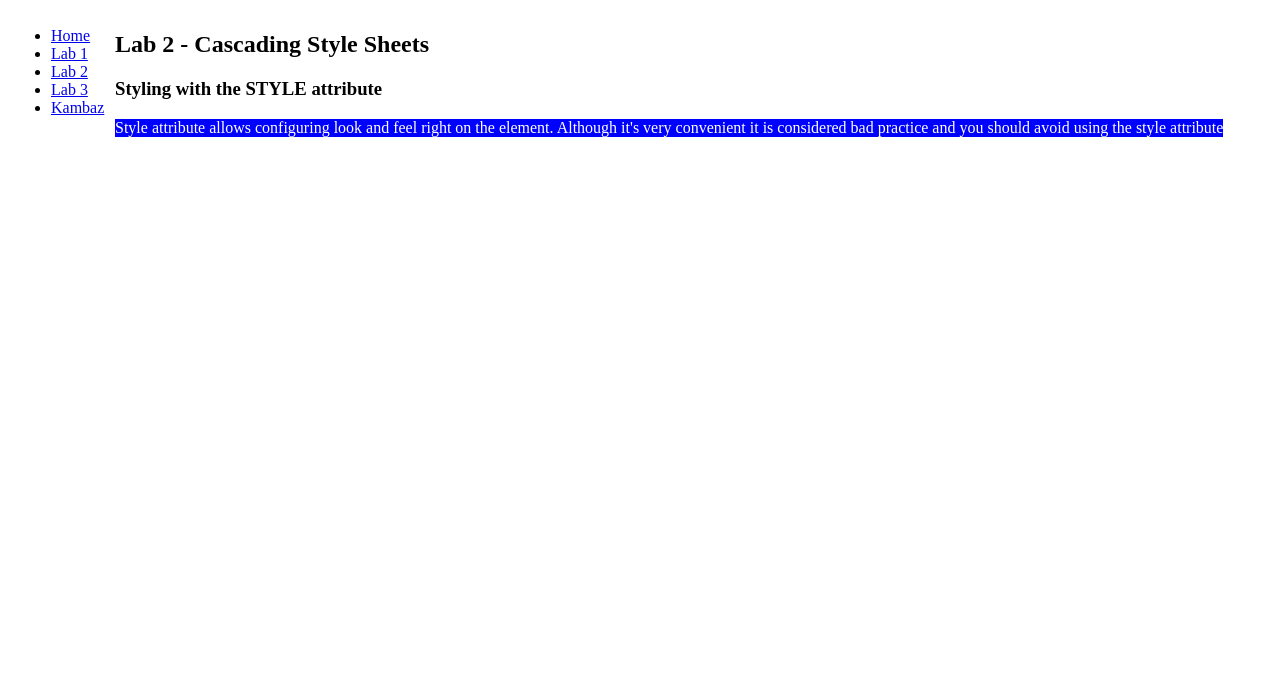
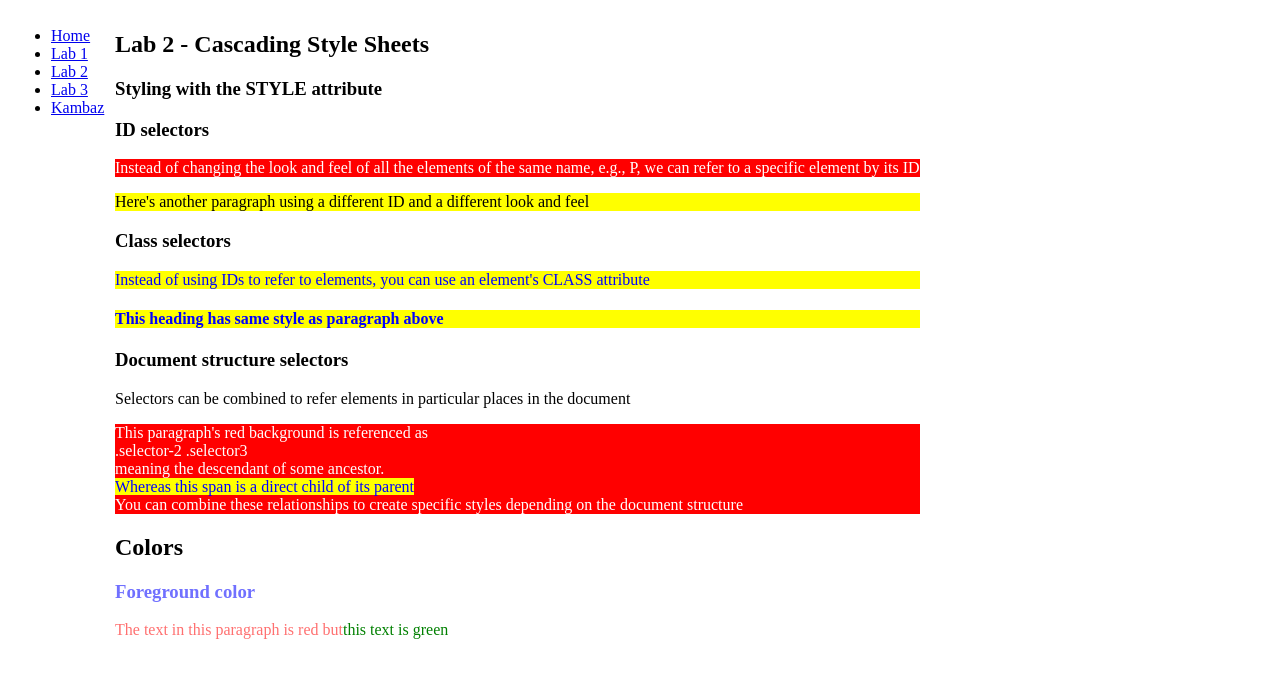
Before and after one commit to LuckyRandomness/kambaz-next-js, a Next.js app: page /labs/lab2 in a window 1280 px wide. Shown: the top 678 px of the page. Built offline with nearby package versions, Linux system fonts and the light colour scheme.

Commit message:
stopping to update computer

```diff
--- /dev/null
+++ b/app/labs/lab2/BackgroundColors.tsx
@@ -0,0 +1,12 @@
+export default function BackgroundColors() {
+    return(
+        <div id="wd-css-background-colors">
+            <h3 className="wd-bg-color-blue wd-fg-color-white">Background color</h3>
+            <p className="wd-bg-color-red wd-fg-color-black">
+                This background of this paragraph is red but
+                <span className="wd-bg-color-green wd-fg-color-white">
+                the background of this text is green and the foreground white
+                </span>
+            </p>
+        </div>
+    );}
--- /dev/null
+++ b/app/labs/lab2/ForegroundColors.tsx
@@ -0,0 +1,10 @@
+export default function ForegroundColors() {
+    return(<div id="wd-css-colors">
+    <h2>Colors</h2>
+    <h3 className="wd-fg-color-blue">Foreground color</h3>
+    <p className="wd-fg-color-red">
+        The text in this paragraph is red but
+        <span className="wd-fg-color-green">this text is green</span>
+    </p>
+    </div>
+    );}
--- /dev/null
+++ b/app/labs/lab2/index.css
@@ -0,0 +1,40 @@
+p#wd-id-selector-1 {
+    background-color: red;
+    color: white;
+}
+p#wd-id-selector-2 {
+    background-color: yellow;
+    color: black;
+}
+
+.wd-class-selector {
+ background-color: yellow;
+ color: blue;
+}
+
+.wd-selector-1 .wd-selector-3 {
+    background-color: red;
+    color: white;
+}
+
+.wd-selector-2 > .wd-selector-3 > .wd-selector-4 {
+    background-color: yellow;
+    color: blue;
+}
+
+.wd-fg-color-black { color: black; }
+.wd-fg-color-white { color: white; }
+.wd-fg-color-blue { color: #7070ff; }
+.wd-fg-color-red { color: #ff7070; }
+.wd-fg-color-green { color: green; }
+
+.wd-bg-color-yellow {
+   background-color: #ffff07; }
+.wd-bg-color-blue {
+   background-color: #7070ff; }
+.wd-bg-color-red {
+   background-color: #ff7070; }
+.wd-bg-color-green {
+   background-color: green; }
+.wd-bg-color-gray {
+   background-color: lightgray; }
--- a/app/labs/lab2/page.tsx
+++ b/app/labs/lab2/page.tsx
@@ -1,10 +1,48 @@
+import "./index.css";
+import ForegroundColors from "./ForegroundColors";
+import BackgroundColors from "./BackgroundColors";
+
 export default function Lab2() {
   return (
     <div id="wd-lab2">
       <h2>Lab 2 - Cascading Style Sheets</h2>
       <h3>Styling with the STYLE attribute</h3>
-      <p style={{ backgroundColor: "blue", color: "white" }}>
-        Style attribute allows configuring look and feel right on the element. Although it's very convenient
-        it is considered bad practice and you should avoid using the style attribute
-      </p>
+      <div id="wd-css-id-selectors">
+        <h3>ID selectors</h3>
+        <p id="wd-id-selector-1">
+          Instead of changing the look and feel of all the
+          elements of the same name, e.g., P, we can refer to a specific element by its ID
+        </p>
+        <p id="wd-id-selector-2">
+          Here's another paragraph using a different ID and a different look and feel
+        </p>
+      </div>
+      <div id="wd-css-class-selectors">
+        <h3>Class selectors</h3>
+        <p className="wd-class-selector">
+        Instead of using IDs to refer to elements, you can use an element's CLASS attribute </p>
+        <h4 className="wd-class-selector">
+        This heading has same style as paragraph above </h4>
+      </div>
+      <div id="wd-css-document-structure">
+      <div className="wd-selector-1">
+        <h3>Document structure selectors</h3>
+        <div className="wd-selector-2">
+          Selectors can be combined to refer elements in particular
+          places in the document
+          <p className="wd-selector-3">
+            This paragraph's red background is referenced as
+            <br />
+            .selector-2 .selector3<br />
+            meaning the descendant of some ancestor.<br />
+            <span className="wd-selector-4">
+              Whereas this span is a direct child of its parent
+            </span><br />
+              You can combine these relationships to create specific
+              styles depending on the document structure
+          </p>
+        </div>
+      </div>
+      <ForegroundColors />
+    </div>
     </div>);}
```
